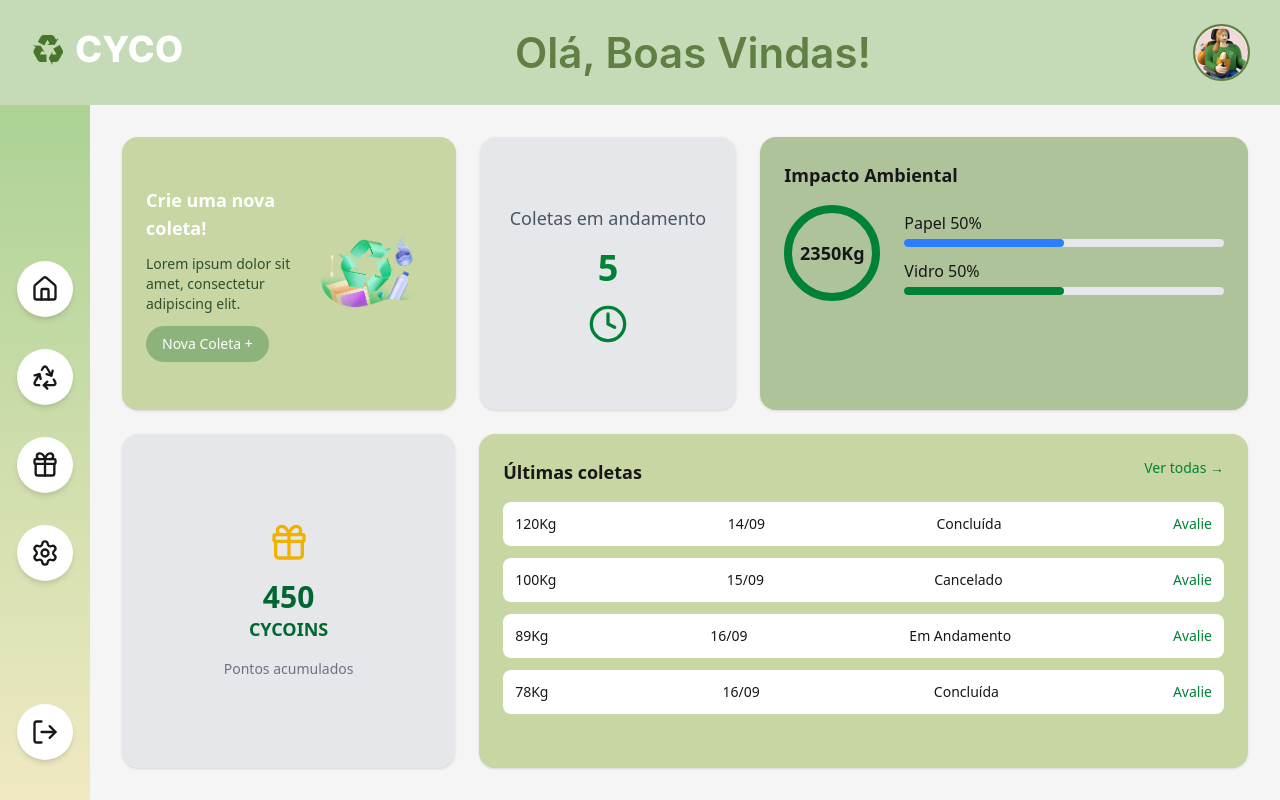
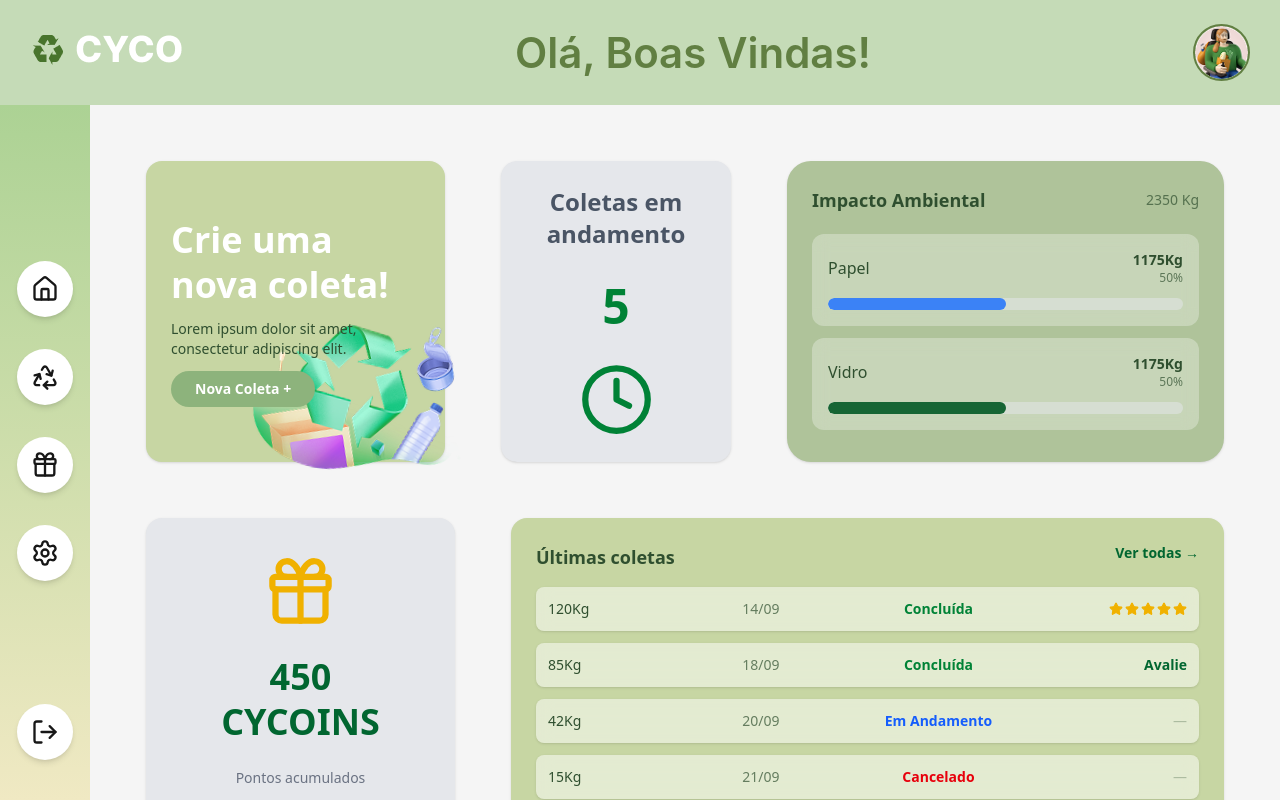
Before and after one commit to CYCO-ext/cyco-web, a Next.js app: page / in a window 1280 px wide. Built offline with nearby package versions, Linux system fonts and the light colour scheme; no server answers; sample sign-in values are in the browser's storage.

Commit message:
fiz: adjust style

```diff
--- a/src/app/components/home/MainContent.tsx
+++ b/src/app/components/home/MainContent.tsx
@@ -2,25 +2,61 @@ import CreateCollectionCard from "./cards/CreateCollectionCard";
 import ActiveCollectionsCard from "./cards/ActiveCollectionsCard";
 import EnvironmentalImpactCard from "./cards/EnvironmentalImpactCard";
 import CoinsCard from "./cards/CoinsCard";
-import LastCollectionsCard from "./cards/LastCollectionsCard";
+import LastCollectionsCard, { CollectionRow } from "./cards/LastCollectionsCard";
 
 export default function MainContent() {
+  const coletasRecentes: CollectionRow[] = [
+    {
+      id: "1",
+      kg: "120Kg",
+      date: "14/09",
+      status: "Concluída",
+      rating: 5,
+    },
+    {
+      id: "2",
+      kg: "85Kg",
+      date: "18/09",
+      status: "Concluída",
+      rating: null,
+    },
+    {
+      id: "3",
+      kg: "42Kg",
+      date: "20/09",
+      status: "Em Andamento",
+      rating: null,
+    },
+    {
+      id: "4",
+      kg: "15Kg",
+      date: "21/09",
+      status: "Cancelado",
+      rating: null,
+    },
+  ];
   return (
-    <main className="flex-1 h-full p-8 bg-[#F5F5F5]">
+    <main className="flex-1 h-full p-14 bg-[#F5F5F5]">
 
-      <div className="grid h-full gap-6 grid-rows-[0.45fr_0.55fr]">
+      <div className="grid h-full gap-14 grid-rows-[0.45fr_0.55fr]">
 
         {/* TOP */}
-        <div className="grid h-full gap-6 grid-cols-[1.3fr_1fr_1.9fr]">
+        <div className="grid h-full gap-14 grid-cols-[1.3fr_1fr_1.9fr]">
           <CreateCollectionCard />
           <ActiveCollectionsCard />
-          <EnvironmentalImpactCard />
+          <EnvironmentalImpactCard
+            total={2350}
+            materials={[
+              { name: "Papel", value: 1175, color: "#3B82F6" },
+              { name: "Vidro", value: 1175, color: "#166534" },
+            ]}
+          />
         </div>
 
         {/* BOTTOM */}
-        <div className="grid h-full gap-6 grid-cols-[1.3fr_3fr]">
+        <div className="grid h-full gap-14 grid-cols-[1.3fr_3fr]">
           <CoinsCard />
-          <LastCollectionsCard />
+          <LastCollectionsCard collections={coletasRecentes} />
         </div>
 
       </div>
--- a/src/app/components/home/cards/ActiveCollectionsCard.tsx
+++ b/src/app/components/home/cards/ActiveCollectionsCard.tsx
@@ -1,19 +1,25 @@
 import { Clock } from "lucide-react";
 
 export default function ActiveCollectionsCard() {
+  const redirectUrl = "/coletas";
+
   return (
-    <div className="bg-gray-200 rounded-2xl p-6 flex flex-col items-center justify-center shadow w-full h-full">
-
-      <h2 className="text-gray-600 text-lg">
+    <a
+      href={redirectUrl}
+      className="bg-gray-200 rounded-2xl p-6 flex flex-col items-center justify-center w-full h-full gap-4 no-underline text-current
+                 transition-all duration-300 ease-in-out cursor-pointer
+                 shadow-sm hover:shadow-xl hover:-translate-y-1 hover:scale-[1.02]
+                 border border-transparent hover:border-gray-300"
+    >
+      <h2 className="text-gray-600 text-2xl font-semibold text-center">
         Coletas em andamento
       </h2>
 
-      <span className="text-4xl font-bold text-green-700 mt-4">
+      <span className="text-5xl font-extrabold text-green-700 mt-4">
         5
       </span>
 
-      <Clock className="text-green-700 mt-4" size={40} />
-
-    </div>
+      <Clock className="text-green-700 mt-4" size={75} />
+    </a>
   );
 }
--- a/src/app/components/home/cards/CoinsCard.tsx
+++ b/src/app/components/home/cards/CoinsCard.tsx
@@ -1,23 +1,30 @@
 import { Gift } from "lucide-react";
 
 export default function CoinsCard() {
+  const redirectUrl = "/rewards"; // <--- Rota para a loja ou extrato de pontos
+
   return (
-    <div className="bg-gray-200 rounded-2xl p-6 flex flex-col items-center justify-center shadow w-full h-full">
+    <a
+      href={redirectUrl}
+      className="bg-gray-200 rounded-2xl p-6 flex flex-col items-center justify-center w-full h-full gap-4 no-underline text-current
+                 transition-all duration-300 ease-in-out cursor-pointer
+                 shadow-sm hover:shadow-xl hover:-translate-y-1 hover:scale-[1.02]
+                 border border-transparent hover:border-gray-300"
+    >
+      <Gift size={75} className="text-yellow-500 mb-2" />
 
-      <Gift size={40} className="text-yellow-500 mb-4" />
+      <div className="flex flex-col items-center">
+        <span className="text-4xl font-extrabold text-green-800 leading-tight">
+          450
+        </span>
+        <span className="text-4xl font-extrabold text-green-800 leading-tight">
+          CYCOINS
+        </span>
+      </div>
 
-      <span className="text-3xl font-bold text-green-800">
-        450
-      </span>
-
-      <span className="text-lg font-semibold text-green-800">
-        CYCOINS
-      </span>
-
-      <p className="text-gray-500 text-sm mt-4">
+      <p className="text-gray-500 text-sm mt-2">
         Pontos acumulados
       </p>
-
-    </div>
+    </a>
   );
 }
--- a/src/app/components/home/cards/CreateCollectionCard.tsx
+++ b/src/app/components/home/cards/CreateCollectionCard.tsx
@@ -1,11 +1,19 @@
 import Image from "next/image";
 
 export default function CreateCollectionCard() {
+  const redirectUrl = "/nova-coleta"; // <--- Rota para criar coleta
+
   return (
-    <div className="bg-[#C7D6A3] rounded-2xl p-6 flex justify-between items-center shadow w-full h-full">
+    <a
+      href={redirectUrl}
+      className="relative bg-[#C7D6A3] rounded-2xl p-6 flex justify-between items-center w-full h-full overflow-visible no-underline
+                 transition-all duration-300 ease-in-out cursor-pointer
+                 shadow-sm hover:shadow-xl hover:-translate-y-1 hover:scale-[1.02]
+                 border border-transparent hover:border-white/20 group"
+    >
 
-      <div className="flex flex-col gap-3 max-w-[220px]">
-        <h2 className="text-white font-semibold text-lg">
+      <div className="flex flex-col gap-3 max-w-[220px] z-10">
+        <h2 className="text-white font-bold text-4xl leading-tight">
           Crie uma nova coleta!
         </h2>
 
@@ -13,17 +21,26 @@ export default function CreateCollectionCard() {
           Lorem ipsum dolor sit amet, consectetur adipiscing elit.
         </p>
 
-        <button className="bg-[#8DB37C] text-white px-4 py-2 rounded-full text-sm w-fit">
+        {/* Botão com efeito de click (active) */}
+        <button className="bg-[#8DB37C] text-white px-6 py-2 rounded-full text-sm w-fit font-semibold
+                           transition-all duration-150
+                           cursor-pointer
+                           group-hover:bg-[#7a9d6a]
+                           active:scale-95 active:shadow-inner">
           Nova Coleta +
         </button>
       </div>
 
-      <Image
-        src="/Recycling.png"
-        alt="reciclagem"
-        width={120}
-        height={120}
-      />
-    </div>
+      {/* Imagem com leve animação no hover do card */}
+      <div className="absolute right-[-50px] bottom-[-70px] rotate-6 transition-transform duration-500 group-hover:rotate-12 group-hover:scale-110">
+        <Image
+          src="/Recycling.png"
+          alt="reciclagem"
+          width={260}
+          height={260}
+          priority
+        />
+      </div>
+    </a>
   );
 }
--- a/src/app/components/home/cards/EnvironmentalImpactCard.tsx
+++ b/src/app/components/home/cards/EnvironmentalImpactCard.tsx
@@ -1,36 +1,81 @@
-export default function EnvironmentalImpactCard() {
+type Material = {
+  name: string;
+  value: number;
+  color: string;
+};
+
+type Props = {
+  total: number;
+  materials: Material[];
+};
+
+export default function EnvironmentalImpactCard({
+  total,
+  materials,
+}: Props) {
+  const topMaterials = materials.slice(0, 3);
+
+  const redirectUrl = "/detalhes-impacto";
+
   return (
-    <div className="bg-[#AFC39A] rounded-2xl p-6 shadow flex flex-col gap-4 w-full h-full">
+    <a
+      href={redirectUrl}
+      className="bg-[#AFC39A] rounded-3xl p-6 flex flex-col gap-5 w-full h-full text-current no-underline
+                 transition-all duration-300 ease-in-out cursor-pointer
+                 shadow-sm hover:shadow-xl hover:-translate-y-1 hover:scale-[1.02]
+                 border border-transparent hover:border-white/20"
+    >
 
-      <h2 className="font-semibold text-lg">
-        Impacto Ambiental
-      </h2>
+      {/* Header */}
+      <div className="flex justify-between items-center">
+        <h2 className="text-[#2F4F2F] font-semibold text-lg">
+          Impacto Ambiental
+        </h2>
+        <span className="text-[#2F4F2F]/70 text-sm">
+          {total} Kg
+        </span>
+      </div>
 
-      <div className="flex gap-6 items-center">
+      {/* Lista estilo dashboard (apenas top 3) */}
+      <div className="flex flex-col gap-3">
+        {topMaterials.map((item, index) => {
+          const percentage = (item.value / total) * 100;
 
-        <div className="w-24 h-24 rounded-full border-8 border-green-700 flex items-center justify-center text-lg font-semibold">
-          2350Kg
-        </div>
+          return (
+            <div
+              key={index}
+              className="bg-white/30 rounded-xl p-4 flex flex-col gap-3 backdrop-blur-sm"
+            >
+              {/* Topo */}
+              <div className="flex justify-between items-center">
+                <span className="text-[#2F4F2F] font-medium">
+                  {item.name}
+                </span>
 
-        <div className="flex flex-col gap-3 flex-1">
+                <div className="text-right">
+                  <p className="text-sm text-[#2F4F2F] font-semibold">
+                    {item.value}Kg
+                  </p>
+                  <p className="text-xs text-[#2F4F2F]/70">
+                    {percentage.toFixed(0)}%
+                  </p>
+                </div>
+              </div>
 
-          <div>
-            <span>Papel 50%</span>
-            <div className="w-full bg-gray-200 h-2 rounded mt-1">
-              <div className="w-1/2 bg-blue-500 h-2 rounded"></div>
+              {/* Barra principal */}
+              <div className="w-full h-3 bg-gray-200/50 rounded-full overflow-hidden">
+                <div
+                  className="h-full rounded-full transition-all duration-700"
+                  style={{
+                    width: `${percentage}%`,
+                    backgroundColor: item.color,
+                  }}
+                />
+              </div>
             </div>
-          </div>
-
-          <div>
-            <span>Vidro 50%</span>
-            <div className="w-full bg-gray-200 h-2 rounded mt-1">
-              <div className="w-1/2 bg-green-700 h-2 rounded"></div>
-            </div>
-          </div>
-
-        </div>
-
+          );
+        })}
       </div>
-    </div>
+    </a>
   );
 }
--- a/src/app/components/home/cards/LastCollectionsCard.tsx
+++ b/src/app/components/home/cards/LastCollectionsCard.tsx
@@ -1,42 +1,75 @@
-export default function LastCollectionsCard() {
-  const rows = [
-    { kg: "120Kg", date: "14/09", status: "Concluída" },
-    { kg: "100Kg", date: "15/09", status: "Cancelado" },
-    { kg: "89Kg", date: "16/09", status: "Em Andamento" },
-    { kg: "78Kg", date: "16/09", status: "Concluída" },
-  ];
+import { Star } from "lucide-react";
 
+export type CollectionRow = {
+  id: string | number;
+  kg: string;
+  date: string;
+  status: "Concluída" | "Cancelado" | "Em Andamento";
+  rating: number | null;
+};
+
+type LastCollectionsProps = {
+  collections: CollectionRow[];
+};
+
+export default function LastCollectionsCard({ collections }: LastCollectionsProps) {
   return (
-    <div className="bg-[#C7D6A3] rounded-2xl p-6 shadow w-full h-full ">
+    <div className="bg-[#C7D6A3] rounded-2xl p-6 w-full h-full transition-all duration-300 ease-in-out
+                    shadow-sm hover:shadow-xl hover:-translate-y-1 hover:scale-[1.01]
+                    border border-transparent hover:border-white/20 group">
 
       <div className="flex justify-between mb-4">
-        <h2 className="text-lg font-semibold">
+        <h2 className="text-[#2F4F2F] font-bold text-lg">
           Últimas coletas
         </h2>
 
-        <span className="text-sm text-green-700 cursor-pointer">
+        <span className="text-sm text-green-800 font-semibold cursor-pointer hover:underline active:scale-95 transition-transform">
           Ver todas →
         </span>
       </div>
 
       <div className="flex flex-col gap-3">
+        {collections.map((row) => (
+          <div
+            key={row.id}
+            className="grid grid-cols-[1fr_1fr_1.5fr_1fr] items-center bg-white/50 backdrop-blur-sm rounded-lg p-3 text-sm text-[#2F4F2F]
+                       transition-all duration-200 hover:bg-white hover:scale-[1.02] shadow-sm cursor-pointer"
+          >
+            <span className="font-medium text-left">{row.kg}</span>
+            <span className="opacity-70 text-center">{row.date}</span>
 
-        {rows.map((row, i) => (
-          <div
-            key={i}
-            className="flex justify-between bg-white rounded-lg p-3 text-sm"
-          >
-            <span>{row.kg}</span>
-            <span>{row.date}</span>
-            <span>{row.status}</span>
-            <span className="text-green-700 cursor-pointer">
-              Avalie
+            <span className={`font-semibold text-center ${
+              row.status === "Cancelado" ? "text-red-600" :
+              row.status === "Em Andamento" ? "text-blue-600" : "text-green-700"
+            }`}>
+              {row.status}
             </span>
+
+            <div className="justify-self-end">
+              {/* Lógica de exibição da última coluna */}
+              {row.status === "Concluída" ? (
+                row.rating === null ? (
+                  <button className="text-green-800 font-bold cursor-pointer hover:text-green-600 active:scale-90 transition-transform">
+                    Avalie
+                  </button>
+                ) : (
+                  <div className="flex gap-0.5">
+                    {[...Array(5)].map((_, index) => (
+                      <Star
+                        key={index}
+                        size={14}
+                        className={index < row.rating! ? "fill-yellow-500 text-yellow-500" : "text-gray-300"}
+                      />
+                    ))}
+                  </div>
+                )
+              ) : (
+                <span className="text-[#2F4F2F]/30">—</span>
+              )}
+            </div>
           </div>
         ))}
-
       </div>
-
     </div>
   );
 }
```
